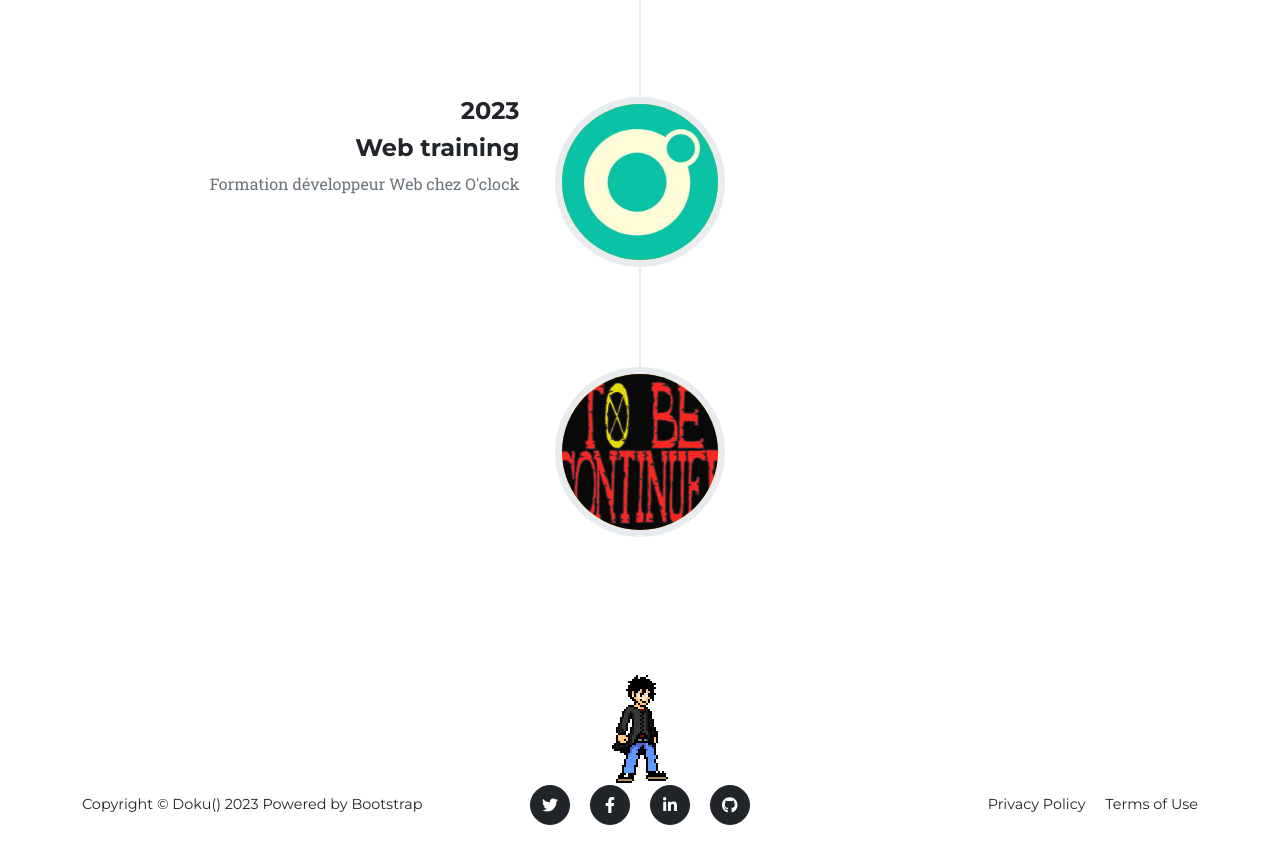
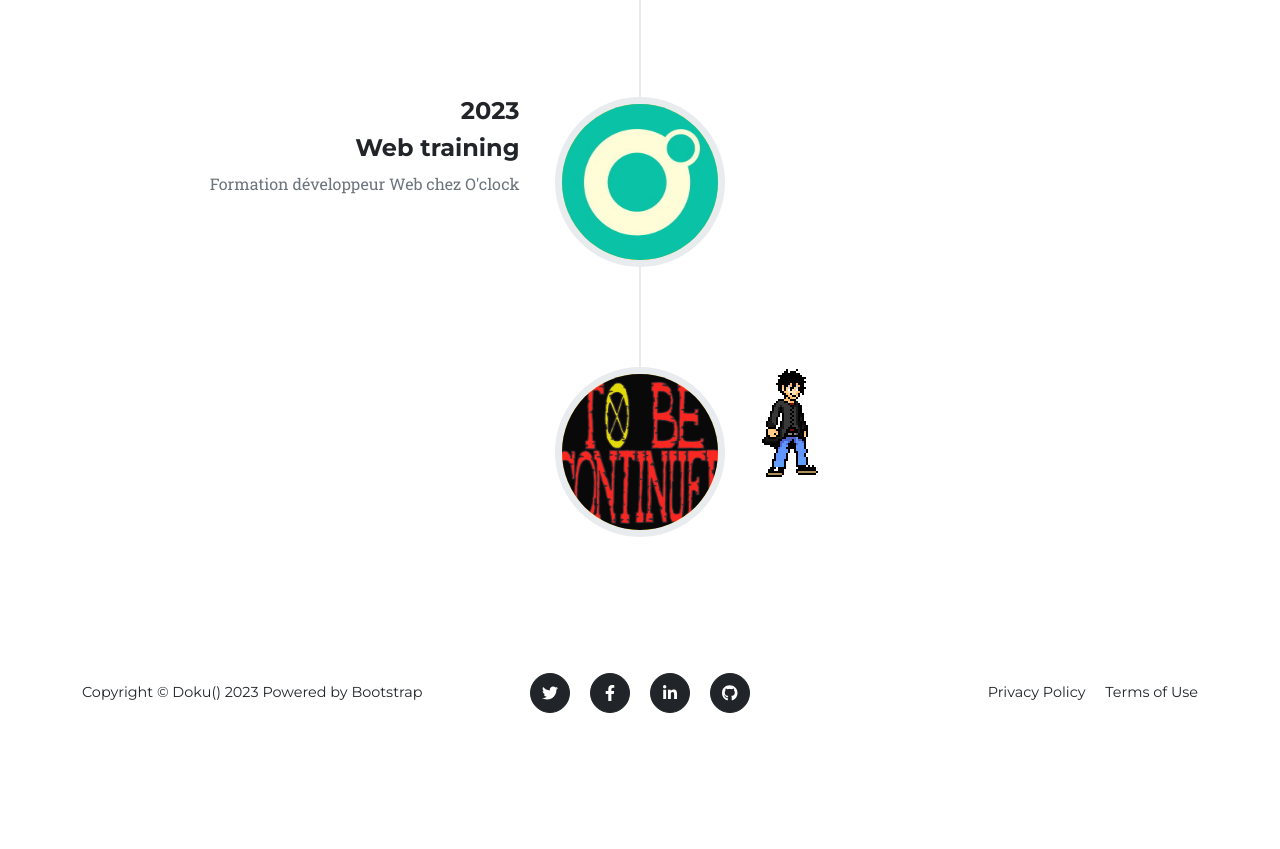
Before and after one commit to MaxCapette/MaxCapette.github.io, a website: page index.html in a window 1280 px wide. Shown: the part 3054-3903 px from the top of the page. After the commit the page ends 3791 px from the top, so only its background shows below. Drawn offline with nearby package versions, Linux system fonts and the light colour scheme.

Commit message:
bouger moi pixel

```diff
--- a/index.html
+++ b/index.html
@@ -215,7 +215,7 @@
                         <div class="timeline-image"><img class="rounded-circle img-fluid" src="assets/img/about/To be continued.png" alt="..." /></div>
                             <div class="timeline-panel">
                                 <div class="timeline-heading">
-                                    <h4></h4>
+                                    <h4><a><img src="assets/img/moi.png" /></a><br /></h4>
                                     <h4 class="subheading"></h4>
                                 </div>
                             <div class="timeline-body"><p class="text-muted"></p></div>
@@ -230,7 +230,7 @@
         <footer class="footer py-4">
             <div class="container">
                 <div class="row align-items-center">
-                    <a><img src="assets/img/moi.png" /></a><br />
+
                     <div class="col-lg-4 text-lg-start">Copyright &copy; Doku() 2023 Powered by Bootstrap</div>
                     <div class="col-lg-4 my-3 my-lg-0">
                         <a class="btn btn-dark btn-social mx-2" href="https://twitter.com/Sk8baz" aria-label="Twitter"><i class="fab fa-twitter"></i></a>
```
Also changed, not shown: 1 other file.
